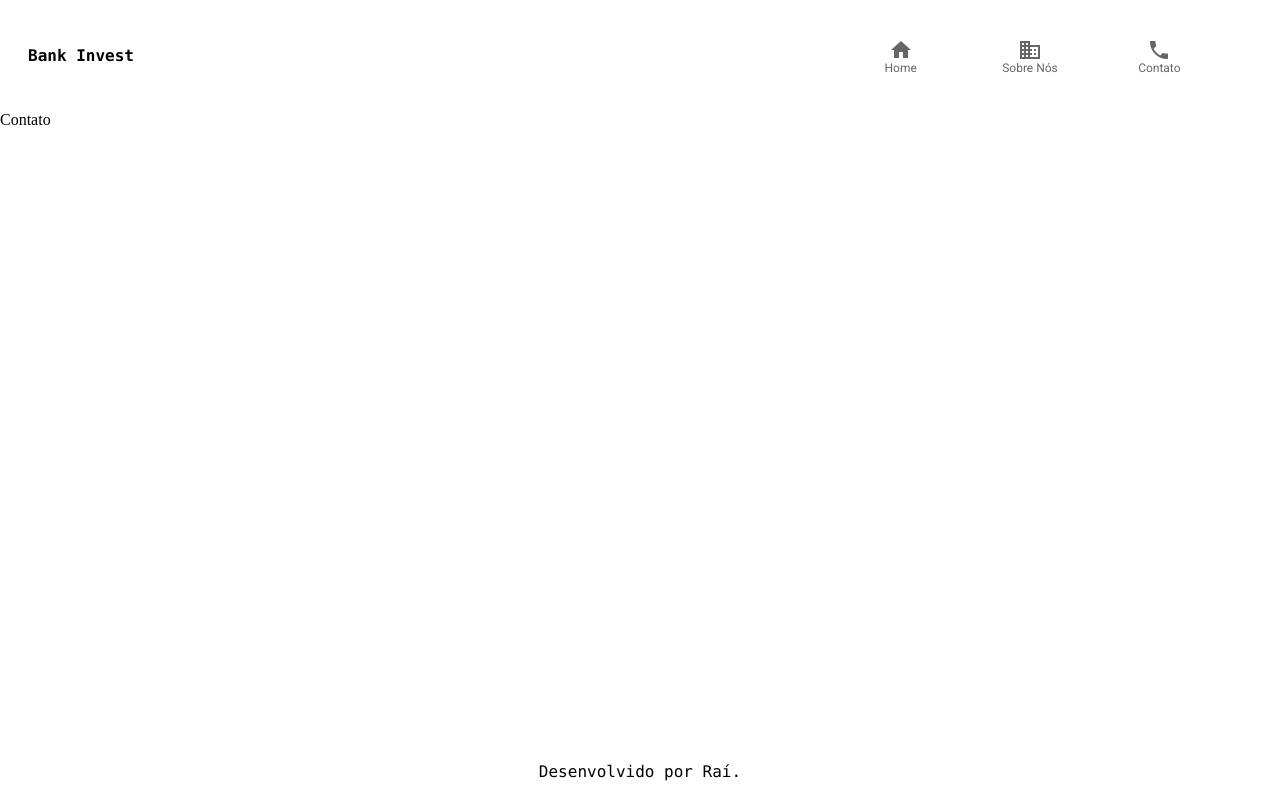
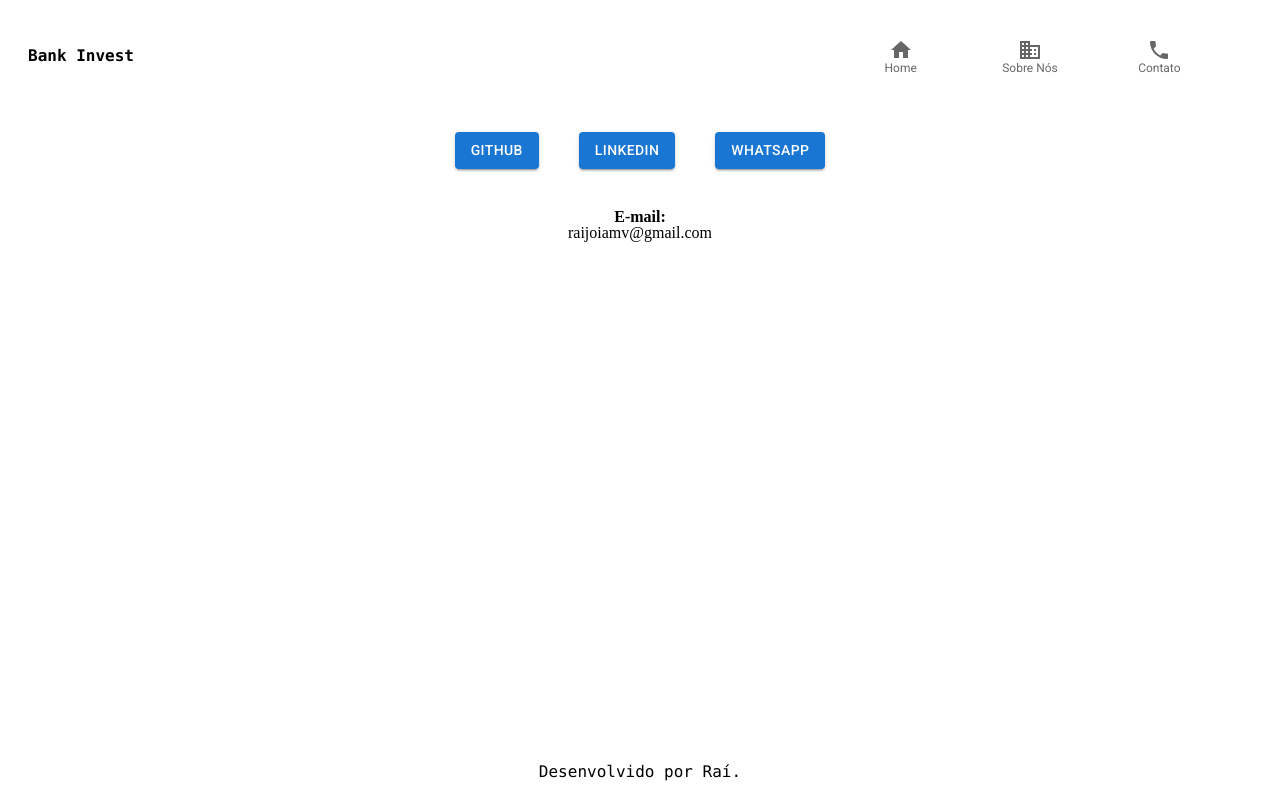
Before and after one commit to Raijoia/bank-invest, a React (Vite) app: page /contato in a window 1280 px wide. Built offline with nearby package versions, Linux system fonts and the light colour scheme.

Commit message:
bank(page): page contact ok

```diff
--- a/package.json
+++ b/package.json
@@ -20,7 +20,9 @@
     "prettier": "^3.1.1",
     "react": "^18.2.0",
     "react-dom": "^18.2.0",
-    "react-router-dom": "^6.21.1"
+    "react-router-dom": "^6.21.1",
+    "uuid": "^9.0.1",
+    "uuidv4": "^6.2.13"
   },
   "devDependencies": {
     "@types/react": "^18.2.43",
--- a/src/pages/Contact/index.tsx
+++ b/src/pages/Contact/index.tsx
@@ -1,5 +1,48 @@
+import { Button } from '@mui/material';
+import { v4 as uuidv4 } from 'uuid';
+
 const Contact = () => {
-  return <p>Contato</p>;
+  const sociais = [
+    {
+      link: 'https://github.com/Raijoia',
+      name: 'GitHub',
+      id: uuidv4()
+    },
+    {
+      link: 'https://www.linkedin.com/in/raijoia/',
+      name: 'Linkedin',
+      id: uuidv4()
+    },
+    {
+      link: 'https://api.whatsapp.com/send?phone=5511977733585',
+      name: 'WhatsApp',
+      id: uuidv4()
+    }
+  ];
+
+  return (
+    <div className="flex flex-col items-center justify-center">
+      <div className="flex gap-5 lg:gap-10 mt-5">
+        {sociais.map((social, index) => (
+          <Button variant="contained" key={index}>
+            <a href={social.link} target="_blank" rel="noreferrer">
+              {social.name}
+            </a>
+          </Button>
+        ))}
+      </div>
+      <div>
+        <p className="text-center mt-10">
+          <span className="font-bold">E-mail:</span>
+        </p>
+        <p className="text-center">
+          <a href="mailto:raijoiamv@gmail.com" target="_blank" rel="noreferrer">
+            raijoiamv@gmail.com
+          </a>
+        </p>
+      </div>
+    </div>
+  );
 };
 
 export default Contact;
```
Also changed, not shown: 1 other file (tests, documents, lock files or other folders).
